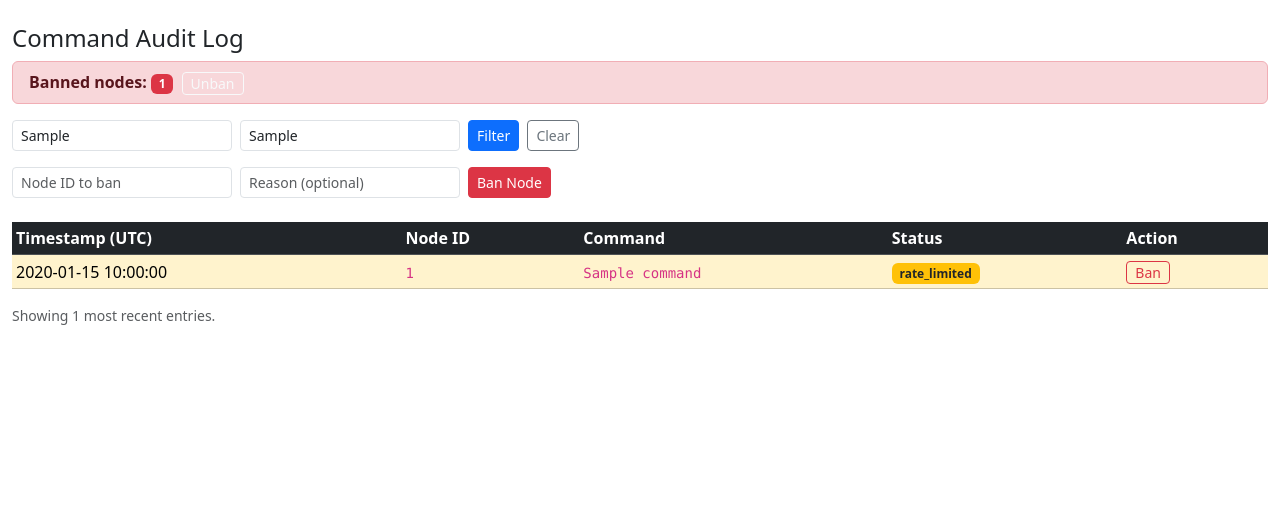
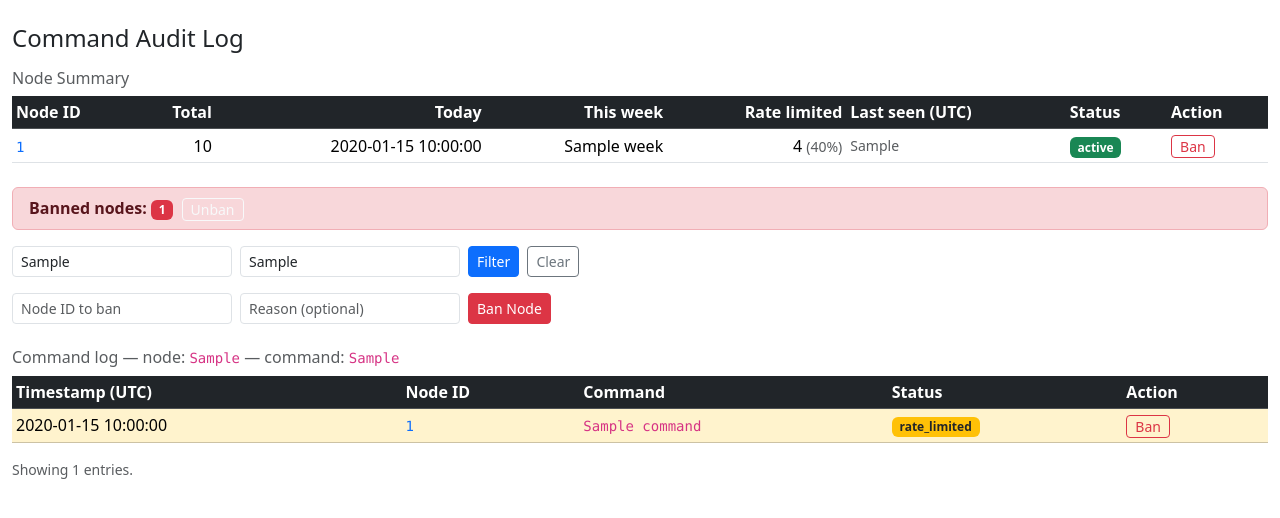
Before and after one commit to chhenni/MeshtasticBot, a Flask app: template src/templates/audit.html in a window 1280 px wide. Shown: the part 72-590 px from the top of the page. Run offline with Flask 3, Linux system fonts and the light colour scheme; the template is opened without the code that fills it: most values are stand-ins (such as "Sample title", 1, 10 or a date in 2020); parts of the project's set-up code (start-up, migrations or seed data) failed here and were passed over.

Commit message:
Add per-node usage summary to audit page
- db.py: get_node_command_summary() — one row per node with total,
  today, week, rate_limited count, and last_seen via a single GROUP BY query
- web.py: pass summary to audit template
- audit.html: summary table at top of page; total/today/week/rate-limited
  columns; % rate-limited shown inline; node IDs link to filtered log view;
  ban/unban button per row; filter heading shown when log is filtered
- 7 new tests in TestGetNodeCommandSummary, 4 in TestAuditSummary

294 tests passing.

Co-authored-by: Copilot <223556219+Copilot@users.noreply.github.com>

```diff
--- a/src/db.py
+++ b/src/db.py
@@ -390,3 +390,30 @@ def get_banned_nodes(conn: sqlite3.Connection) -> list[dict]:
     except sqlite3.Error as exc:
         log.error(f"Failed to get banned nodes: {exc}")
         return []
+
+
+def get_node_command_summary(conn: sqlite3.Connection) -> list[dict]:
+    """Return per-node command stats: total, today, week, rate_limited, last_seen.
+
+    Sorted by total commands descending.
+    """
+    keys = ("node_id", "total", "today", "week", "rate_limited", "last_seen")
+    try:
+        cur = conn.execute(
+            """
+            SELECT
+                node_id,
+                COUNT(*)                                                         AS total,
+                COUNT(CASE WHEN timestamp >= datetime('now', '-1 day')  THEN 1 END) AS today,
+                COUNT(CASE WHEN timestamp >= datetime('now', '-7 days') THEN 1 END) AS week,
+                COUNT(CASE WHEN status = 'rate_limited'                 THEN 1 END) AS rate_limited,
+                MAX(timestamp)                                                   AS last_seen
+            FROM command_log
+            GROUP BY node_id
+            ORDER BY total DESC
+            """
+        )
+        return [dict(zip(keys, row)) for row in cur.fetchall()]
+    except sqlite3.Error as exc:
+        log.error(f"Failed to get node command summary: {exc}")
+        return []
--- a/src/templates/audit.html
+++ b/src/templates/audit.html
@@ -3,7 +3,66 @@
 {% block content %}
 <h4>Command Audit Log</h4>
 
-{# Banned nodes #}
+{# Node usage summary #}
+{% if summary %}
+<h6 class="mt-3 text-muted">Node Summary</h6>
+<table class="table table-sm table-hover mb-4">
+  <thead class="table-dark">
+    <tr>
+      <th>Node ID</th>
+      <th class="text-end">Total</th>
+      <th class="text-end">Today</th>
+      <th class="text-end">This week</th>
+      <th class="text-end">Rate limited</th>
+      <th>Last seen (UTC)</th>
+      <th>Status</th>
+      <th>Action</th>
+    </tr>
+  </thead>
+  <tbody>
+    {% for s in summary %}
+    {% set rl_pct = (s.rate_limited / s.total * 100) | int if s.total else 0 %}
+    <tr class="{{ 'table-danger' if s.node_id in banned_ids else '' }}">
+      <td>
+        <a href="/audit?node={{ s.node_id }}" class="text-decoration-none"><code>{{ s.node_id }}</code></a>
+      </td>
+      <td class="text-end">{{ s.total }}</td>
+      <td class="text-end">{{ s.today }}</td>
+      <td class="text-end">{{ s.week }}</td>
+      <td class="text-end">
+        {{ s.rate_limited }}
+        {% if rl_pct > 0 %}
+        <span class="text-muted small">({{ rl_pct }}%)</span>
+        {% endif %}
+      </td>
+      <td class="text-muted small">{{ s.last_seen[:19].replace('T', ' ') if s.last_seen else '—' }}</td>
+      <td>
+        {% if s.node_id in banned_ids %}
+        <span class="badge bg-danger">banned</span>
+        {% else %}
+        <span class="badge bg-success">active</span>
+        {% endif %}
+      </td>
+      <td>
+        {% if s.node_id not in banned_ids %}
+        <form method="post" action="/audit/ban" class="d-inline">
+          <input type="hidden" name="node_id" value="{{ s.node_id }}">
+          <button type="submit" class="btn btn-sm btn-outline-danger py-0">Ban</button>
+        </form>
+        {% else %}
+        <form method="post" action="/audit/unban" class="d-inline">
+          <input type="hidden" name="node_id" value="{{ s.node_id }}">
+          <button type="submit" class="btn btn-sm btn-outline-secondary py-0">Unban</button>
+        </form>
+        {% endif %}
+      </td>
+    </tr>
+    {% endfor %}
+  </tbody>
+</table>
+{% endif %}
+
+{# Banned nodes alert #}
 {% if banned_ids %}
 <div class="alert alert-danger py-2">
   <strong>Banned nodes:</strong>
@@ -45,6 +104,16 @@
 </form>
 
 {# Log table #}
+{% if node_filter or cmd_filter %}
+<h6 class="text-muted">
+  Command log
+  {% if node_filter %} — node: <code>{{ node_filter }}</code>{% endif %}
+  {% if cmd_filter %} — command: <code>{{ cmd_filter }}</code>{% endif %}
+</h6>
+{% else %}
+<h6 class="text-muted">Recent commands (last 200)</h6>
+{% endif %}
+
 {% if rows %}
 <table class="table table-sm table-hover">
   <thead class="table-dark">
@@ -60,7 +129,9 @@
     {% for row in rows %}
     <tr class="{{ 'table-danger' if row.status == 'banned' else 'table-warning' if row.status == 'rate_limited' else '' }}">
       <td>{{ row.timestamp[:19].replace('T', ' ') }}</td>
-      <td><code>{{ row.node_id }}</code></td>
+      <td>
+        <a href="/audit?node={{ row.node_id }}" class="text-decoration-none"><code>{{ row.node_id }}</code></a>
+      </td>
       <td><code>{{ row.command }}</code></td>
       <td>
         {% if row.status == 'ok' %}<span class="badge bg-success">ok</span>
@@ -85,7 +156,7 @@
     {% endfor %}
   </tbody>
 </table>
-<p class="text-muted small">Showing {{ rows|length }} most recent entries.</p>
+<p class="text-muted small">Showing {{ rows|length }} entries.</p>
 {% else %}
 <p class="text-muted">No commands logged yet.</p>
 {% endif %}
--- a/src/web.py
+++ b/src/web.py
@@ -19,6 +19,7 @@ from db import (
     get_command_log,
     get_message_counts,
     get_messages_page,
+    get_node_command_summary,
     unban_node,
 )
 
@@ -116,12 +117,14 @@ def create_app(db_conn, bot_state: dict, admin_username: str = "", admin_passwor
         rows = get_command_log(conn, node_id=node_filter or None, command=cmd_filter or None) if conn else []
         banned = get_banned_nodes(conn) if conn else []
         banned_ids = {r["node_id"] for r in banned}
+        summary = get_node_command_summary(conn) if conn else []
         return render_template(
             "audit.html",
             rows=rows,
             banned_ids=banned_ids,
             node_filter=node_filter,
             cmd_filter=cmd_filter,
+            summary=summary,
         )
 
     @app.route("/audit/ban", methods=["POST"])
```
Also changed, not shown: tests/test_audit_web.py (+25 -1 lines), tests/test_command_log.py (+74 -0 lines).
